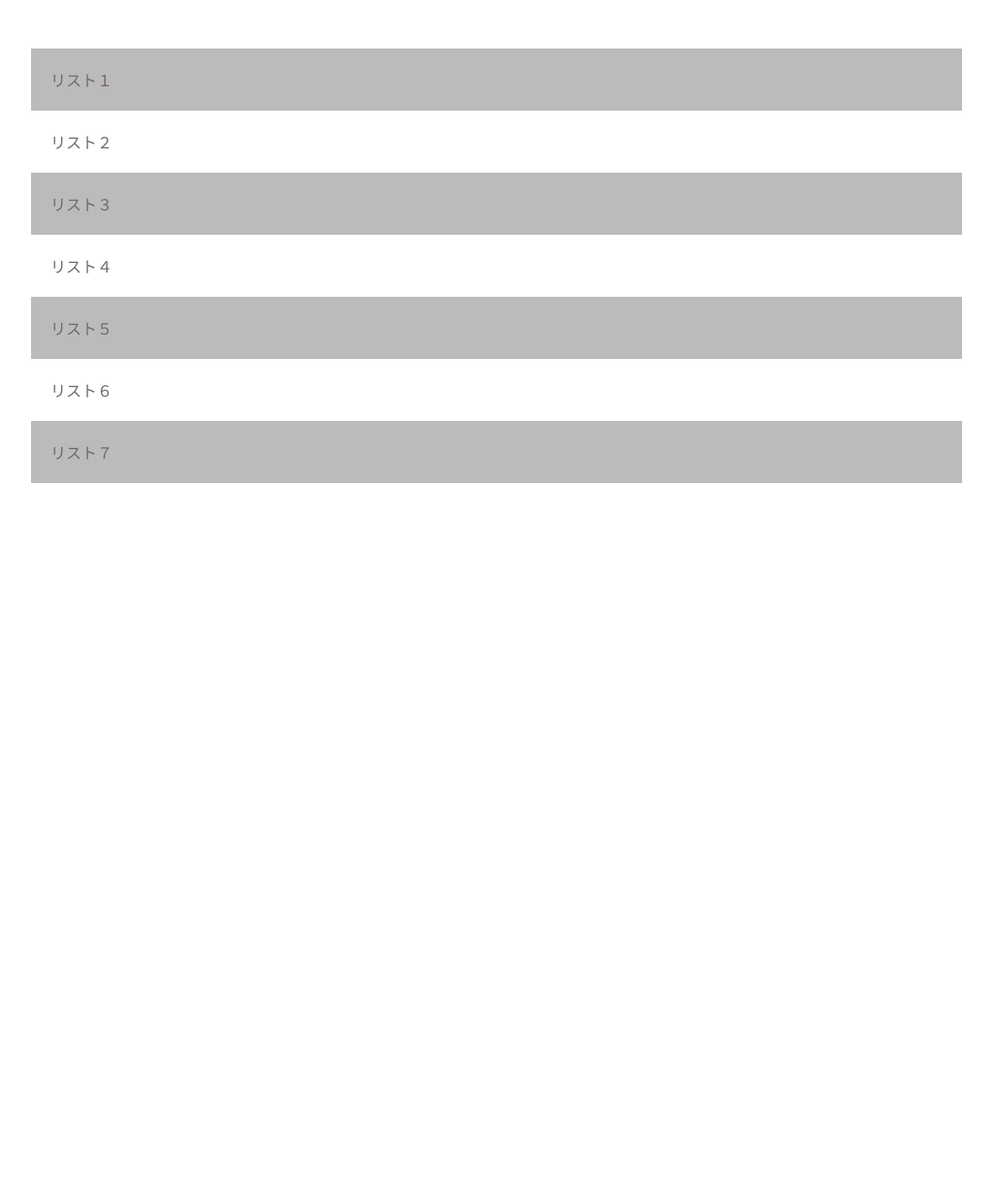
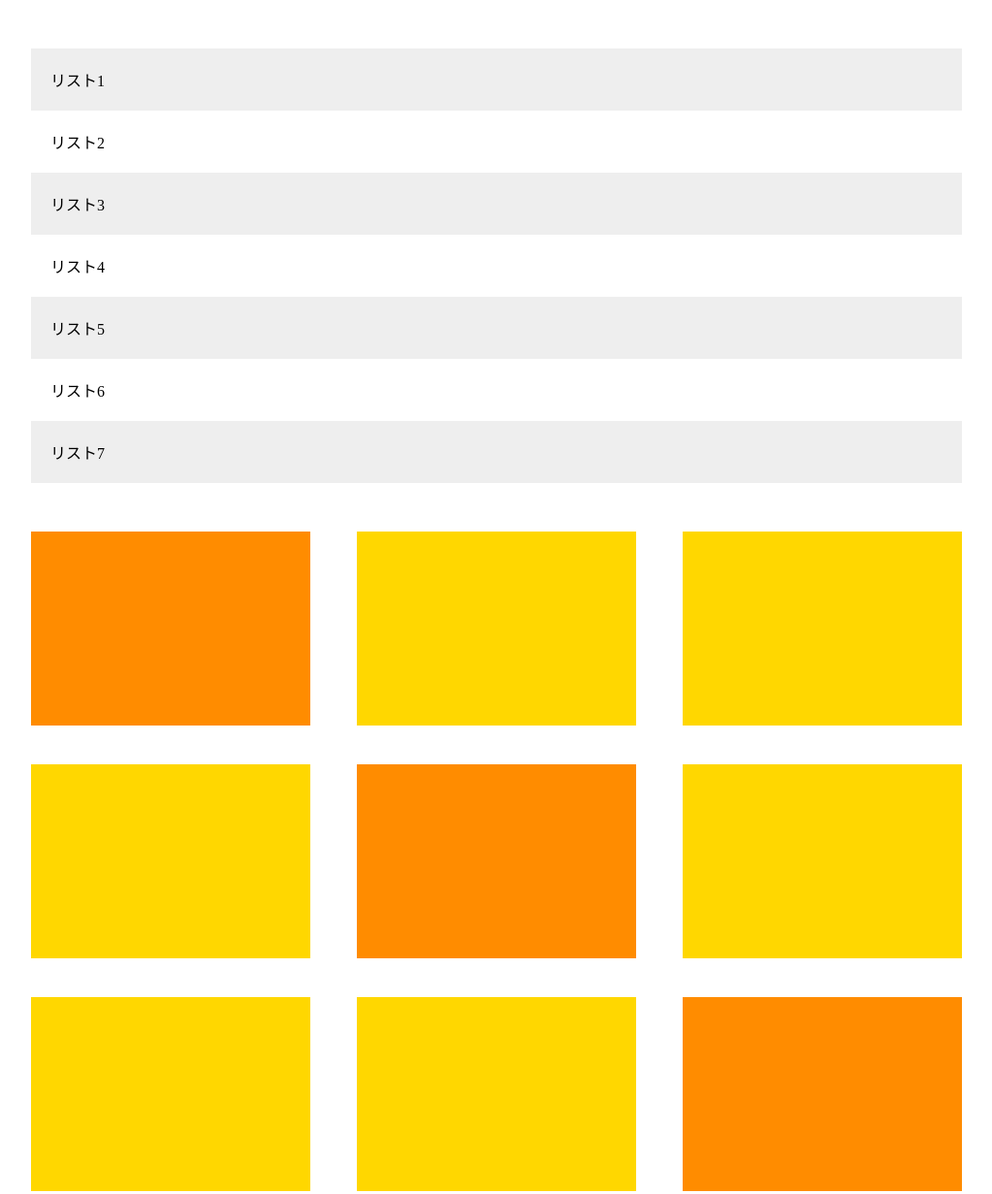
Before and after one commit to SHIOTATAKUYA/caravan2, a plain HTML site: page 1-8/1-8.html in a window 1280 px wide. Shown: the whole page at 97% size, without its empty margins (128-1151 px from the left). Before the commit the page ends 800 px from the top, so only its background shows below. Drawn offline with Linux system fonts and the light colour scheme.

Commit message:
1-8[fix]

```diff
--- a/1-8/1-8.html
+++ b/1-8/1-8.html
@@ -6,23 +6,28 @@
     <link rel="stylesheet" href="style.css" />
     <title>1-8</title>
   </head>
-  <body>
-     <main>
-        <div class=list1>リスト１</div>
-         <div class=list2>リスト２</div>
-         <div class=list3>リスト３</div>
-         <div class=list4>リスト４</div>
-         <div class=list5>リスト５</div>
-         <div class=list6>リスト６</div>
-         <div class=list7>リスト７</div>
-     </main>
-     <div class=main-visual></div>
-     <div class=main-visual></div>
-     <div class=main-visual></div>
-     <div class=main-visual></div>
-     <div class=main-visual></div>
-     <div class=main-visual></div>
-     <div class=main-visual></div>
-     <div class=main-visual></div>
-     <div class=main-visual></div>
-  </body>
+  <main>
+    <ul class="item-list">
+      <li class="item">リスト1</li>
+      <li class="item">リスト2</li>
+      <li class="item">リスト3</li>
+      <li class="item">リスト4</li>
+      <li class="item">リスト5</li>
+      <li class="item">リスト6</li>
+      <li class="item">リスト7</li>
+    </ul>
+
+    <div class="box-list">
+      <div class="box"></div>
+      <div class="box"></div>
+      <div class="box"></div>
+      <div class="box"></div>
+      <div class="box"></div>
+      <div class="box"></div>
+      <div class="box"></div>
+      <div class="box"></div>
+      <div class="box"></div>
+    </div>
+  </main>
+</body>
+</html>
--- a/1-8/style.css
+++ b/1-8/style.css
@@ -2,65 +2,48 @@
     margin: 0;
     padding: 0;
     box-sizing: border-box;
-    color: #6c6b6b;
   }
 
-main{
+  main {
+    width: 960px;
     margin: 50px auto;
-    width: 960px;
-}
+  }
 
-.list1 {
-    text-align: left;
+  .item-list {
+    margin-bottom: 50px;
+  }
+
+  .item {
     padding: 20px;
-    background-size: 960px;
-    background-color: #bdbaba;
-}
-.list2 {
-    text-align: left;
-    padding: 20px;
-}
-.list3 {
-    text-align: left;
-    padding: 20px;
-    background-size: 960px;
-    background-color: #bdbaba;
-}
-.list4 {
-    text-align: left;
-    padding: 20px;
-}
-.list5 {
-    text-align: left;
-    padding: 20px;
-    background-size: 960px;
-    background-color: #bdbaba;
-}
-.list6 {
-    text-align: left;
-    padding: 20px;
-}
-.list7 {
-    text-align: left;
-    padding: 20px;
-    background-size: 960px;
-    background-color: #bdbaba;
-}
+    list-style: none;
+  }
 
-.main-visual{
-    margin: 50px;
-    width: 960px;
-    background-size: cover;
-    background-position: center;
+  .item:nth-child(odd) {
+    background-color: #eee;
+  }
 
-}
+  .box-list {
+    display: flex;
+    flex-wrap: wrap;
+  }
 
-.main-visual:nth-child(odd) {
-    margin:5%;
-}
+  .box {
+    background-color: #ffd700;
+    width: 30%;
+    height: 200px;
+    margin-right: 5%;
+    margin-bottom: 40px;
+  }
 
-.main-visual:nth-child(1) {
-    background-color: orangered;
-    background-size: 200px;
-    width: 30%;
-}
+  .box:first-child,
+  .box:nth-child(5),
+  .box:last-child {
+    background-color: #ff8c00;
+  }
+
+  .box:nth-child(3n) {
+    margin-right: 0;
+  }
+  .box:nth-last-child(-n + 3) {
+    margin-bottom: 0;
+  }
```
